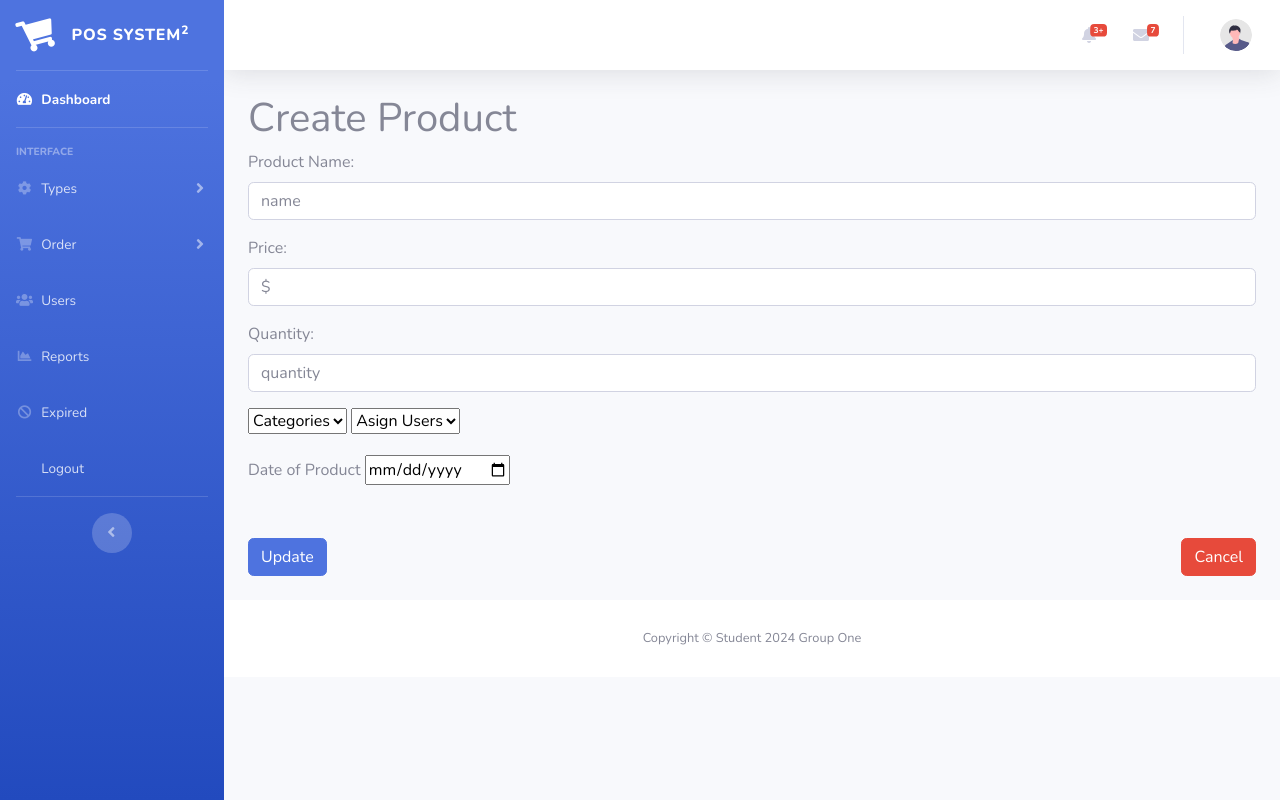
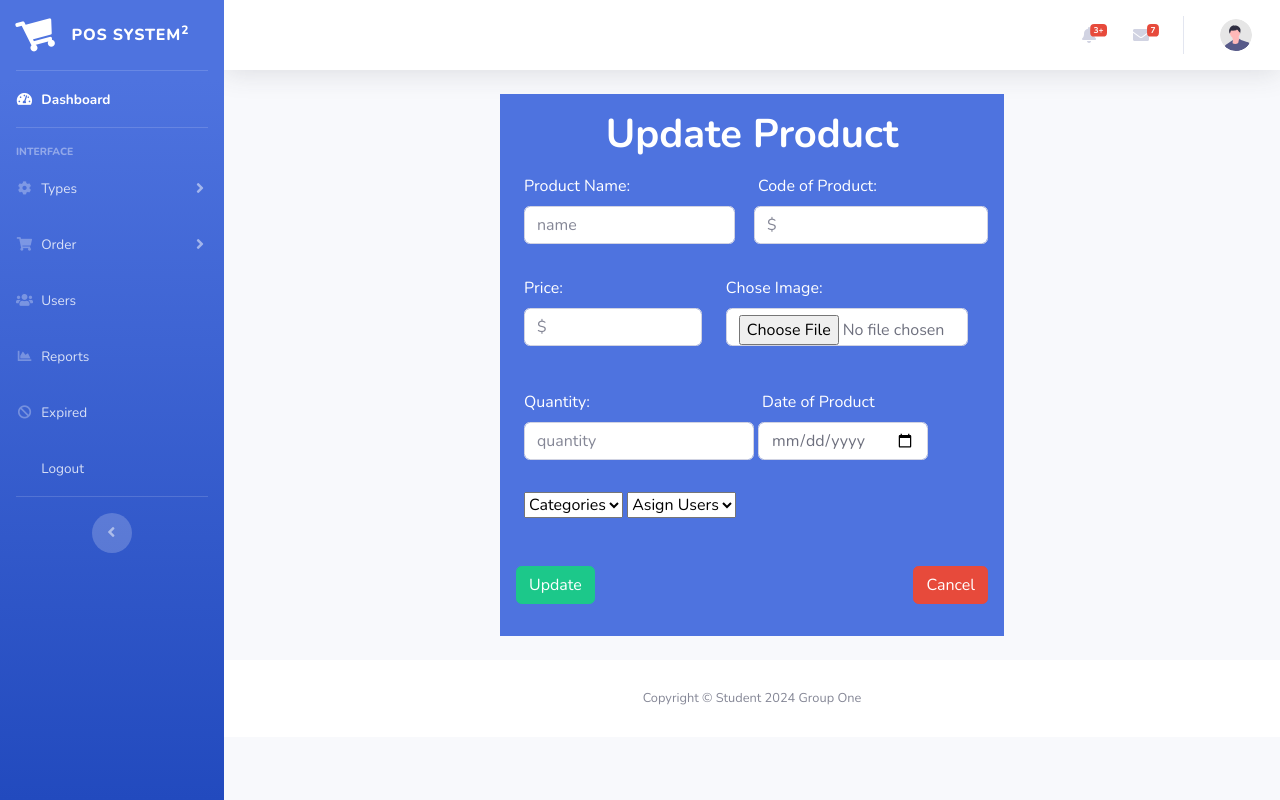
Before and after one commit to Khav9/g15-pos-system, a PHP site: template views/items/product.edit.view.php in a window 1280 px wide. Run offline with PHP 8.4, Linux system fonts and the light colour scheme; the template is opened without the code that fills it, so the values that code supplies are empty; the visitor is signed in with stand-in values (Sample User, id 1); some libraries are stand-ins or nearby versions.

Commit message:
[feat] change interface product ZX15-36

```diff
--- a/views/items/product.edit.view.php
+++ b/views/items/product.edit.view.php
@@ -2,50 +2,74 @@
 require "layouts/header.php";
 require "layouts/navbar.php";
 ?>
-<div class="m-4 ">
-    <form action = "controllers/items/item.update.controller.php" method = "post">
+<div class="m-4">
+    <form action="controllers/items/item.update.controller.php" method="post"
+        class="container col-6 p-3 mb-2 bg-primary">
         <input type="hidden" name="id" value="<?=$product['id']?>">
-        <h1 class="bg-blue">Create Product</h1>
+        <h1 class="bg-blue m-0 font-weight-bold text-white text-center mb-3">Update Product</h1>
         <div>
+            <div class="form-row ml-2">
                 <div class="form-group">
-                <label>Product Name:</label>
+                    <label class="text-white">Product Name:</label>
                     <div>
-                    <input class="form-control " type="text" name = "name" placeholder="name" value="<?=$product['name']?>">
+                        <input class="form-control col-md-11 mb-3 " type="text" name="name" placeholder="name"
+                            value="<?=$product['name']?>">
                     </div>
                 </div>
                 <div class="form-group">
-                <label>Price:</label>
+                    <label class="text-white ml-1">Code of Product:</label>
                     <div>
-                    <input class="form-control" type="text" name = "price" placeholder="$" value="<?=$product['price']?>">
+                        <input class="form-control row-md-4 mb-3 mr-1" type="text" name="code" placeholder="$"
+                            value="<?=$product['price']?>">
                     </div>
                 </div>
-            <div class="form-group">
-                <label>Quantity:</label>
+                <div class="form-group d-flex">
                     <div>
-                    <input class="form-control" type="text" name = "qty" placeholder="quantity" value="<?=$product['qty']?>">
+                        <label class="text-white">Price:</label>
+                        <input class="form-control col-md-15 mb-1 " type="text" name="price" placeholder="$">
+                    </div>
+                    <div>
+                        <label class="text-white ml-4">Chose Image:</label>
+                        <input class="form-control col-10 ml-4" type="file" name="image" placeholder="image"
+                            value="<?=$product['price']?>">
                     </div>
                 </div>
-            <select class="form-select form-select-sm" name = "category" aria-label=".form-select-sm example">
+
+            </div>
+
+            <div class="form-row ml-2">
+                <div class="form-group">
+                    <label class="text-white mt-4">Quantity:</label>
+                    <div>
+                        <input class="form-control col-md-19 mb-3" type="text" name="qty" placeholder="quantity"
+                            value="<?=$product['qty']?>">
+                    </div>
+                </div>
+                <div>
+                    <label for="datemin" class="mt-4 text-white ml-2">Date of Product</label>
+                    <input class="form-control col-md-20 mb-18 ml-1 pb-30" type="date" id="datemin" name="date" min="2024-01-01"value=""><br>
+                </div>
+            </div>
+            <select class="form-select form-select-sm ml-2" name="category" aria-label=".form-select-sm example">
                 <option selected disabled>Categories</option>
                 <?php foreach ($categories as $key => $category):?>
                 <option value="<?=$category['id']?>"><?=$category['categoryName']?></option>
                 <?php endforeach ?>
 
             </select>
-            <select class="form-select form-select-sm" name = "asign" aria-label=".form-select-sm example">
+            <select class="form-select form-select-sm" name="asign" aria-label=".form-select-sm example">
                 <option selected disabled>Asign Users</option>
                 <?php foreach ($users as $key => $user):?>
                 <option value="<?=$user['id']?>"><?=$user['userName']?></option>
                 <?php endforeach?>
             </select> <br>
-
-            <label for="datemin" class="mt-4">Date of Product</label>
-            <input type="date" id="datemin" name="date" min="2024-01-01" value=""><br>
             <div class="form-group d-flex justify-content-between mt-5">
-                <button type="submit" class="btn btn-primary">Update</button>
+                <button type="submit" class="btn btn-success">Update</button>
                 <a href="/items" class="btn btn-danger">Cancel</a>
 
             </div>
+
+
         </div>
     </form>
 
```
Also changed, not shown: views/items/item.view.php (+47 -15 lines), assets/profiles/65d5e620c837b.jpg (added), assets/profiles/65d5e65c16e46.jpg (added), assets/profiles/65d5e6b110aed.jpg (added), assets/profiles/65d5e6e4d8db2.jpg (added), assets/profiles/65d5e71e5c3d4.jpg (added), assets/profiles/65d5e7663661c.jpg (added). Lines whose indentation alone changed are shown as unchanged.
